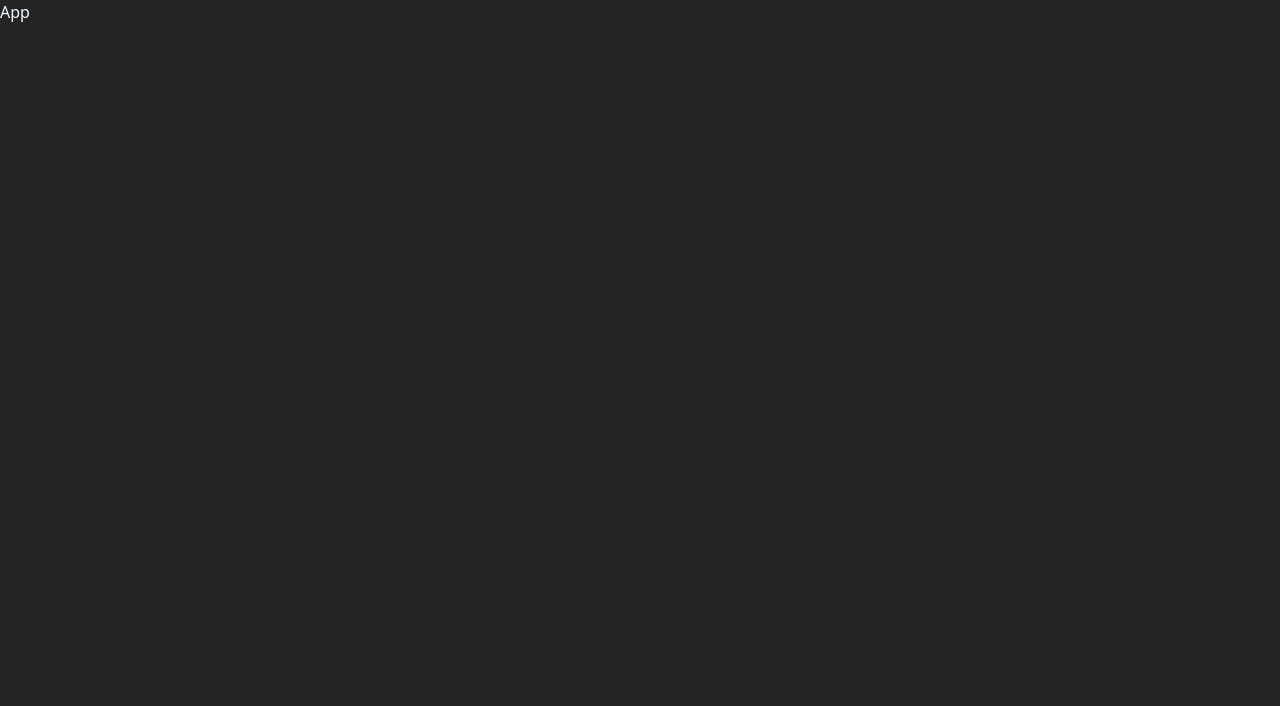
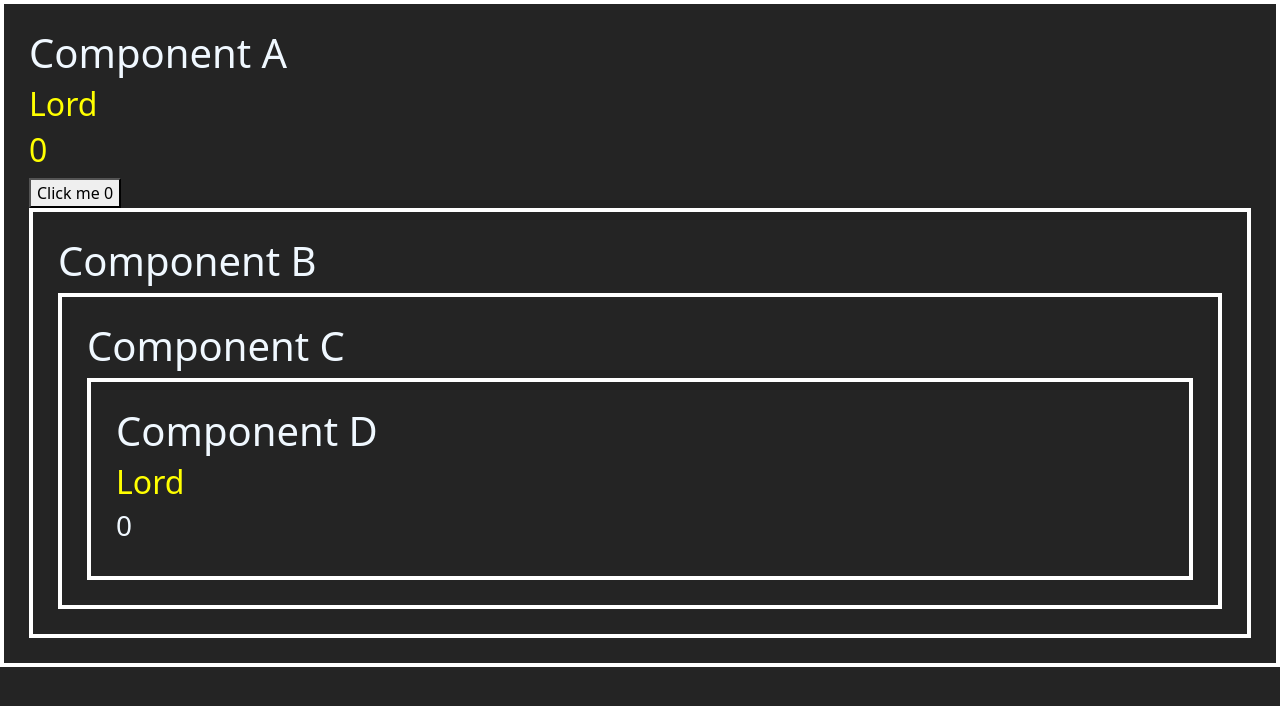
Before and after one commit to hazemezz123/PLRP, a React (Vite) app in the folder PLRP/: page / in a window 1280 px wide. Shown: the top 706 px of the page. Built offline with nearby package versions, Linux system fonts and the light colour scheme.

Commit message:
..Commit

```diff
--- a/PLRP/package.json
+++ b/PLRP/package.json
@@ -10,6 +10,7 @@
     "preview": "vite preview"
   },
   "dependencies": {
+    "axios": "^1.8.3",
     "bootstrap": "^5.3.3",
     "react": "^19.0.0",
     "react-dom": "^19.0.0"
--- a/PLRP/src/App.jsx
+++ b/PLRP/src/App.jsx
@@ -1,7 +1,13 @@
 import React from "react";
-
+// import ProductList from "./components/ProductList";
+import ComponentA from "./components/ComponentA";
 const App = () => {
-  return <div>App</div>;
+  return (
+    <div>
+      {/* <ProductList /> */}
+      <ComponentA />
+    </div>
+  );
 };
 
 export default App;
--- /dev/null
+++ b/PLRP/src/components/ButtonCounter.jsx
@@ -0,0 +1,9 @@
+import React from "react";
+import { UserContext } from "./ComponentA";
+import { useContext } from "react";
+const ButtonCounter = () => {
+  const { count, setCount } = useContext(UserContext);
+  return <button onClick={() => setCount(count + 1)}>Click me {count}</button>;
+};
+
+export default ButtonCounter;
--- /dev/null
+++ b/PLRP/src/components/ComponentA.jsx
@@ -0,0 +1,25 @@
+import { useState } from "react";
+import ComponentB from "./ComponentB";
+import { createContext } from "react";
+import ButtonCounter from "./ButtonCounter";
+
+export const UserContext = createContext();
+
+const ComponentA = () => {
+  const [user] = useState("Lord");
+  const [count, setCount] = useState(0);
+  const values = { user, count, setCount };
+  return (
+    <UserContext.Provider value={values}>
+      <div className="box">
+        <h1>Component A</h1>
+        <h2>{user}</h2>
+        <h2>{count}</h2>
+        <ButtonCounter />
+        <ComponentB />
+      </div>
+    </UserContext.Provider>
+  );
+};
+
+export default ComponentA;
--- /dev/null
+++ b/PLRP/src/components/ComponentB.jsx
@@ -0,0 +1,12 @@
+import React from "react";
+import ComponentC from "./ComponentC";
+const ComponentB = () => {
+  return (
+    <div className="box">
+      <h1>Component B</h1>
+      <ComponentC />
+    </div>
+  );
+};
+
+export default ComponentB;
--- /dev/null
+++ b/PLRP/src/components/ComponentC.jsx
@@ -0,0 +1,12 @@
+import React from "react";
+import ComponentD from "./ComponentD";
+const ComponentC = () => {
+  return (
+    <div className="box">
+      <h1>Component C</h1>
+      <ComponentD />
+    </div>
+  );
+};
+
+export default ComponentC;
--- /dev/null
+++ b/PLRP/src/components/ComponentD.jsx
@@ -0,0 +1,15 @@
+import { useContext } from "react";
+import { UserContext } from "./ComponentA";
+
+const ComponentD = () => {
+  const { user, count } = useContext(UserContext);
+  return (
+    <div className="box">
+      <h1>Component D</h1>
+      <h2>{user}</h2>
+      <h3>{count}</h3>
+    </div>
+  );
+};
+
+export default ComponentD;
--- a/PLRP/src/index.css
+++ b/PLRP/src/index.css
@@ -2,3 +2,10 @@ body {
   background-color: #242424 !important;
   color: aliceblue !important;
 }
+.box {
+  padding: 25px;
+  border: 4px solid #fff;
+}
+h2 {
+  color: yellow !important;
+}
```
Also changed, not shown: 2 other files (tests, documents, lock files or other folders).
